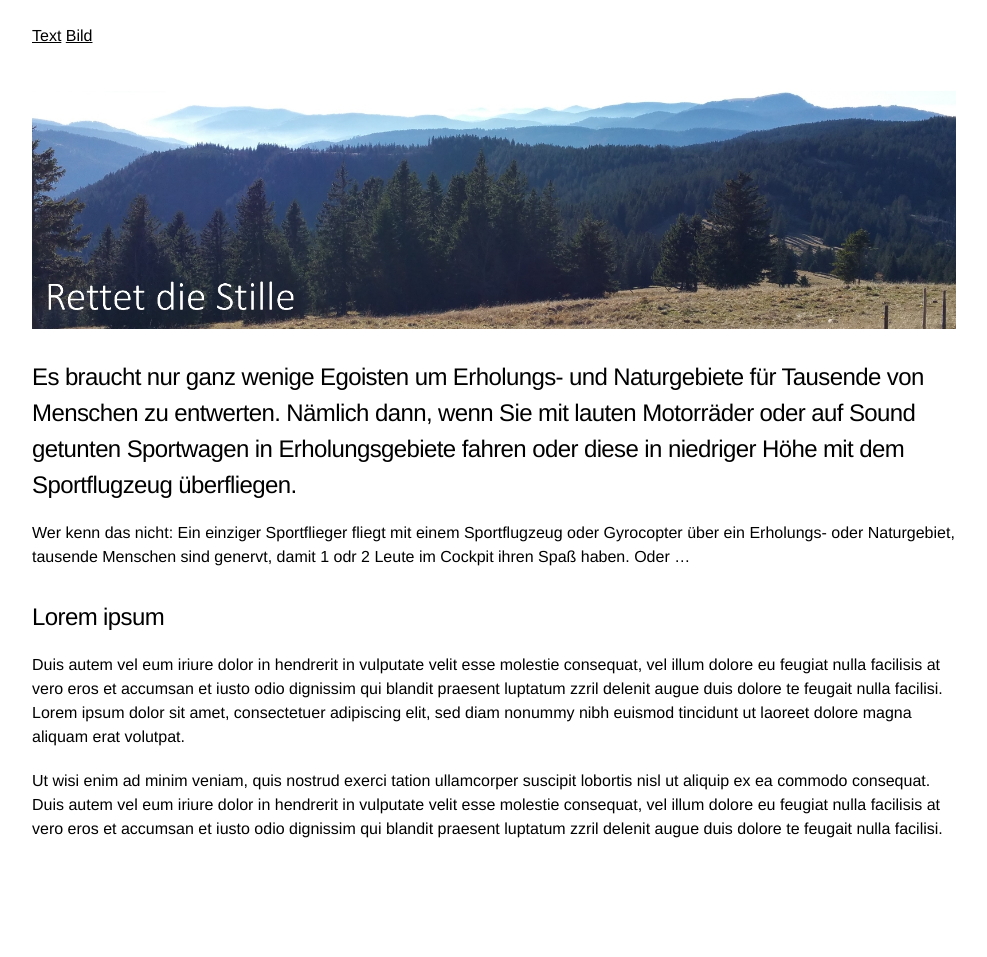
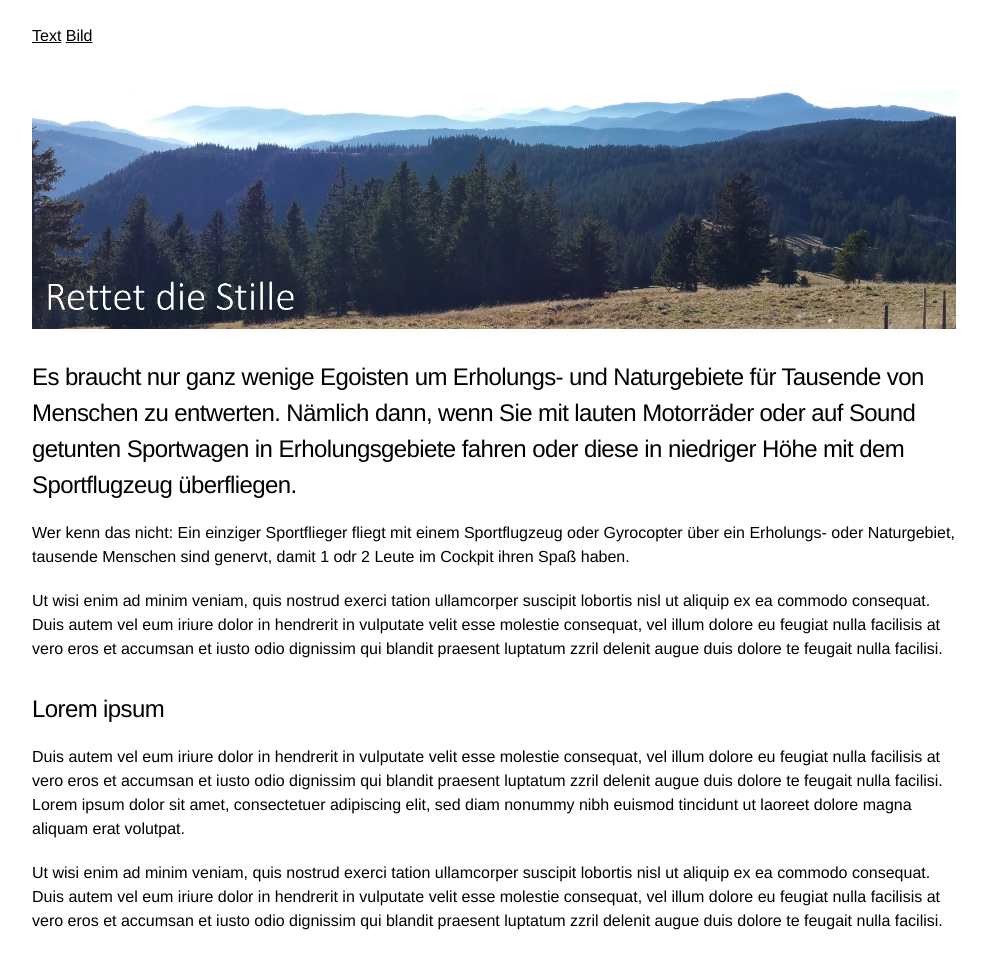
Before and after one commit to rettet-die-stille/rettet-die-stille.github.io, a Jekyll site: the page built from index.md, in a window 1280 px wide. Shown: the whole page, without its empty margins (146-1133 px from the left). Built offline with Jekyll 4.4.1, drawn with Linux system fonts in a browser that asks for light colours.

Commit message:
Update index.md

```diff
--- a/index.md
+++ b/index.md
@@ -5,7 +5,9 @@ layout: default
 
 ## Es braucht nur ganz wenige Egoisten um Erholungs- und Naturgebiete für Tausende von Menschen zu entwerten. Nämlich dann, wenn Sie mit lauten Motorräder oder auf Sound getunten Sportwagen in Erholungsgebiete fahren oder diese in niedriger Höhe mit dem Sportflugzeug überfliegen.
 
-Wer kenn das nicht: Ein einziger Sportflieger fliegt mit einem Sportflugzeug oder Gyrocopter über ein Erholungs- oder Naturgebiet, tausende Menschen sind genervt, damit 1 odr 2 Leute im Cockpit ihren Spaß haben. Oder ...
+Wer kenn das nicht: Ein einziger Sportflieger fliegt mit einem Sportflugzeug oder Gyrocopter über ein Erholungs- oder Naturgebiet, tausende Menschen sind genervt, damit 1 odr 2 Leute im Cockpit ihren Spaß haben.
+
+Ut wisi enim ad minim veniam, quis nostrud exerci tation ullamcorper suscipit lobortis nisl ut aliquip ex ea commodo consequat. Duis autem vel eum iriure dolor in hendrerit in vulputate velit esse molestie consequat, vel illum dolore eu feugiat nulla facilisis at vero eros et accumsan et iusto odio dignissim qui blandit praesent luptatum zzril delenit augue duis dolore te feugait nulla facilisi.
 
 ## Lorem ipsum
 
```
